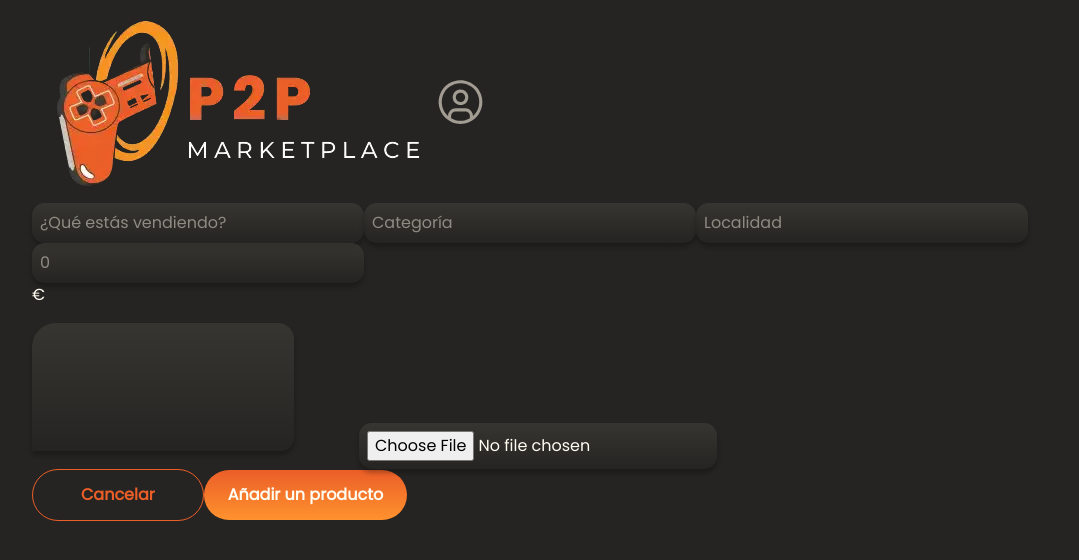
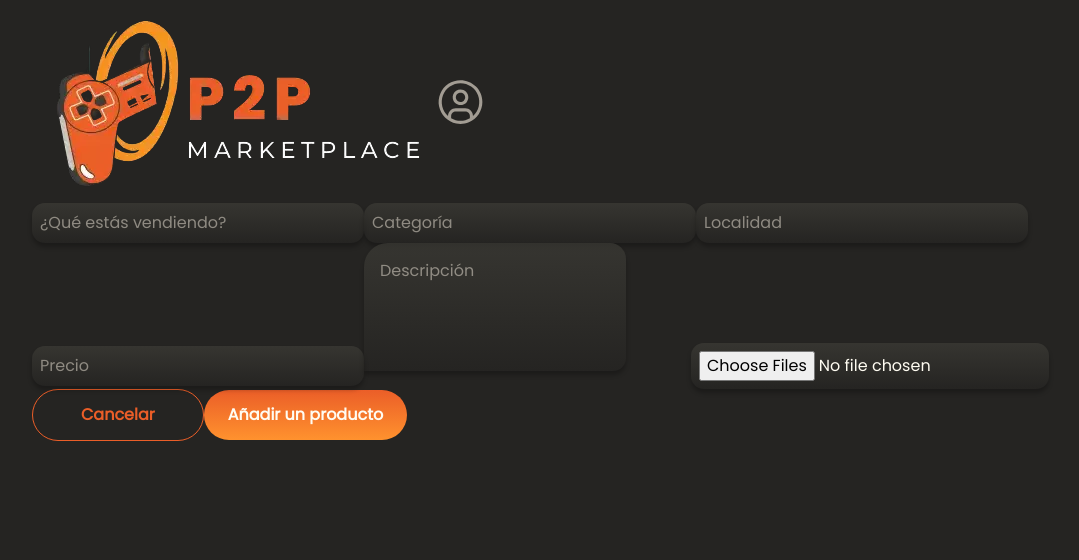
Before and after one commit to AlejandroPachec/Player2Player, a React (Vite) app in the folder frontend/: page /product/addProduct in a window 1280 px wide. Shown: the top 560 px of the page, without its empty margins (96-1175 px from the left). Built offline with nearby package versions, Linux system fonts and the light colour scheme.

Commit message:
Create useAddProduct add a new service

```diff
--- /dev/null
+++ b/frontend/src/hooks/useAddProduct.js
@@ -0,0 +1,36 @@
+import { useState } from 'react';
+import { addProductService } from '../service';
+
+function useAddProduct (initialState = {}) {
+    const [formData, setFormData] = useState(initialState);
+    const [isSubmitting, setIsSubmitting] = useState(false);
+    const [submissionError, setSubmissionError] = useState(null);
+
+    const handleChange = (e) => {
+        const { name, value } = e.target;
+        setFormData({
+            ...formData,
+            [name]: value
+        });
+    };
+
+    const handleSubmit = async () => {
+        setIsSubmitting(true);
+
+        try {
+            const response = await addProductService(formData);
+            setIsSubmitting(false);
+            setSubmissionError(null);
+
+            return response;
+        } catch (error) {
+            setIsSubmitting(false);
+            setSubmissionError(error.message);
+            return null;
+        }
+    };
+
+    return { formData, isSubmitting, submissionError, handleChange, handleSubmit };
+}
+
+export default useAddProduct;
--- a/frontend/src/pages/addProduct-page/AddProductPage.jsx
+++ b/frontend/src/pages/addProduct-page/AddProductPage.jsx
@@ -1,25 +1,82 @@
+import { useContext } from 'react';
 import MainHeader from '../../components/header-main/MainHeader';
 import MainButton from '../../components/main-button/MainButton';
 import GeneralInput from '../../components/generalInput/GeneralInput';
 import TextArea from '../../components/text-area/TextArea';
 import SecondaryButton from '../../components/secondary-button/SecondaryButton';
+import useAddProduct from '../../hooks/useAddProduct';
+import { UserAuthContext } from '../../context/UserAuthContext';
+
+function AddProductPage () {
+    const { token } = useContext(UserAuthContext);
+
+    const { formData, isSubmitting, submissionError, handleChange, handleSubmit, handleFileInputChange } = useAddProduct({
+        title: '',
+        category: '',
+        location: '',
+        price: '',
+        description: '',
+        images: []
+    });
 
 
-function AddProductPage () {
+    const handleFormSubmit = async (e) => {
+        e.preventDefault();
+        const response = await handleSubmit(formData, token);
+
+        if (response) {
+            console.log('Producto agregado con éxito:', response);
+        } else {
+            console.error('Error al agregar el producto:', submissionError);
+        }
+    };
+
     return (
         <>
-            <MainHeader/>
+            <MainHeader />
             <main>
-                <form>
-                    <GeneralInput placeholder='¿Qué estás vendiendo?'/>
-                    <GeneralInput placeholder='Categoría'/>
-                    <GeneralInput placeholder='Localidad'/>
-                    <GeneralInput placeholder='0'/><p> €</p>
-                    <TextArea/>
-                    <GeneralInput placeholder='Selecciona las fotos de tu producto' type='file'/>
+                <form onSubmit={handleFormSubmit}>
+                    <GeneralInput
+                        placeholder="¿Qué estás vendiendo?"
+                        name="title"
+                        value={formData.title}
+                        onChange={handleChange}
+                    />
+                    <GeneralInput
+                        placeholder="Categoría"
+                        name="category"
+                        value={formData.category}
+                        onChange={handleChange}
+                    />
+                    <GeneralInput
+                        placeholder="Localidad"
+                        name="location"
+                        value={formData.location}
+                        onChange={handleChange}
+                    />
+                    <GeneralInput
+                        placeholder="Precio"
+                        name="price"
+                        type="number"
+                        value={formData.price}
+                        onChange={handleChange}
+                    />
+                    <TextArea
+                        placeholder="Descripción"
+                        name="description"
+                        value={formData.description}
+                        onChange={handleChange}
+                    />
+                    <input
+                        placeholder="Selecciona las fotos de tu producto"
+                        type="file"
+                        name="images"
+                        multiple
+                        onChange={handleFileInputChange}
+                    />
+                    <SecondaryButton text="Cancelar" />
+                    <MainButton text="Añadir un producto" type="submit" disabled={isSubmitting} />
                 </form>
-                <SecondaryButton text='Cancelar'/>
-                <MainButton text='Añadir un producto' />
             </main>
         </>
     );
--- a/frontend/src/service/index.js
+++ b/frontend/src/service/index.js
@@ -106,3 +106,22 @@ export const getUserReviewsService = async (idUser) => {
 
     return data.data;
 };
+
+export async function addProductService (formData, token) {
+    const response = await fetch(`${import.meta.env.VITE_BACK_URL}/products/addProduct`, {
+        method: 'POST',
+        headers: {
+            'Content-Type': 'application/json',
+            token
+        },
+        body: JSON.stringify(formData)
+    });
+
+    if (!response.ok) {
+        throw new Error('Error en la solicitud');
+    }
+
+    const data = await response.json();
+
+    return data;
+}
```
